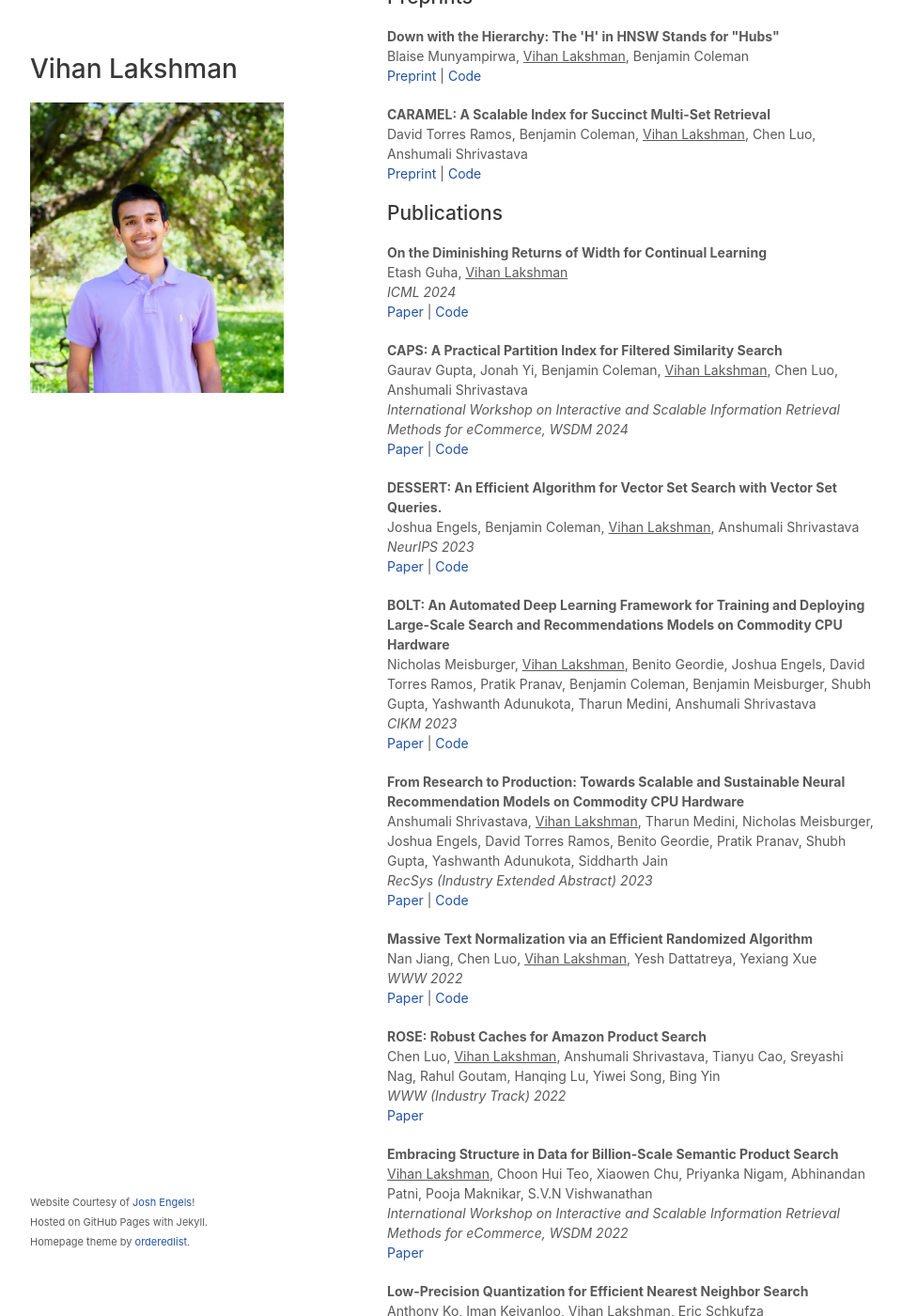
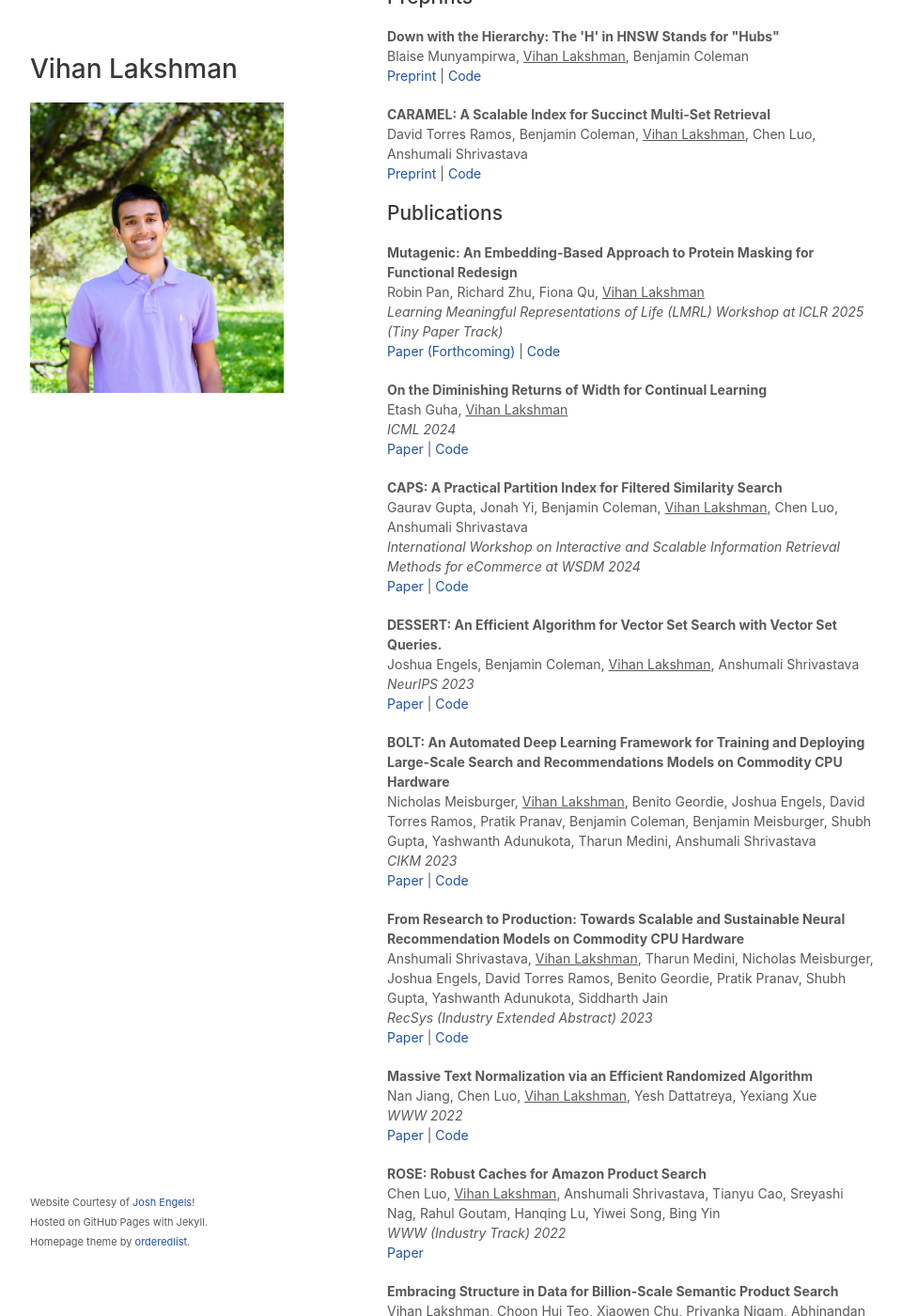
Before and after one commit to vihan-lakshman/vihan-lakshman.github.io, a Jekyll site: the page built from index.html, in a window 1280 px wide and 1400 px high, scrolled down 199 px. Shown: the whole window at 94% size, without its empty margins (158-1118 px from the left). Built offline with Jekyll 4.4.1, drawn with Linux system fonts in a browser that asks for light colours; a style sheet for code colours, icons or effects is not loaded; some of the changed text lies outside the part shown.

Commit message:
Add lmrl paper

```diff
--- a/index.html
+++ b/index.html
@@ -64,8 +64,15 @@
         <a href="https://github.com/detorresramos/CaramelDB">Code</a>
       </p>
       <h2>Publications</h2>
-
       <p>
+      <p>
+        <b>Mutagenic: An Embedding-Based Approach to Protein Masking for Functional Redesign
+        </b> <br>
+        Robin Pan, Richard Zhu, Fiona Qu, <u>Vihan Lakshman</u><br>
+        <i>Learning Meaningful Representations of Life (LMRL) Workshop at ICLR 2025 (Tiny Paper Track)</i><br>
+        <a href="">Paper (Forthcoming)</a> |
+        <a href="https://github.com/vihan-lakshman/mutagenic">Code</a>
+      </p>
       <p>
         <b>On the Diminishing Returns of Width for Continual Learning</b> <br>
         Etash Guha, <u>Vihan Lakshman</u><br>
@@ -77,7 +84,7 @@
       <b>CAPS: A Practical Partition Index for Filtered Similarity Search</b> <br>
       Gaurav Gupta, Jonah Yi, Benjamin Coleman, <u>Vihan Lakshman</u>, Chen Luo, Anshumali Shrivastava<br>
       <i>International Workshop on Interactive and Scalable Information Retrieval Methods for
-        eCommerce, WSDM 2024</i><br>
+        eCommerce at WSDM 2024</i><br>
       <a href="https://isir-ecom.github.io/papers_talks/ISIR-eCom-2024_paper4.pdf">Paper</a> |
       <a href="https://github.com/gaurav16gupta/constrainedANN">Code</a>
       </p>
@@ -129,7 +136,7 @@
         <u>Vihan Lakshman</u>, Choon Hui Teo, Xiaowen Chu, Priyanka Nigam, Abhinandan Patni, Pooja Maknikar, S.V.N
         Vishwanathan<br>
         <i>International Workshop on Interactive and Scalable Information Retrieval Methods for
-          eCommerce, WSDM 2022</i> <br>
+          eCommerce at WSDM 2022</i> <br>
         <a href="https://arxiv.org/pdf/2110.06125.pdf">Paper</a>
       </p>
 
```
